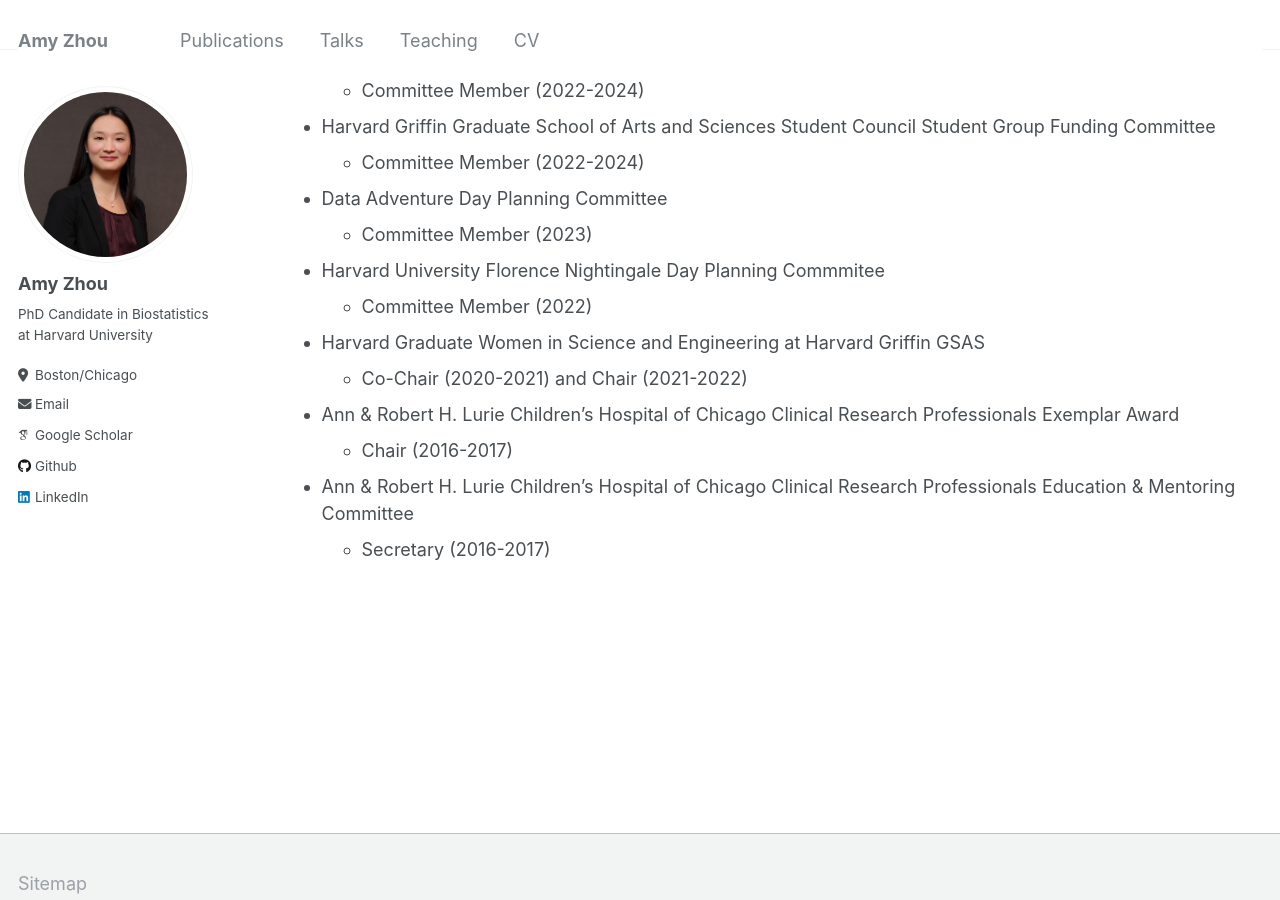
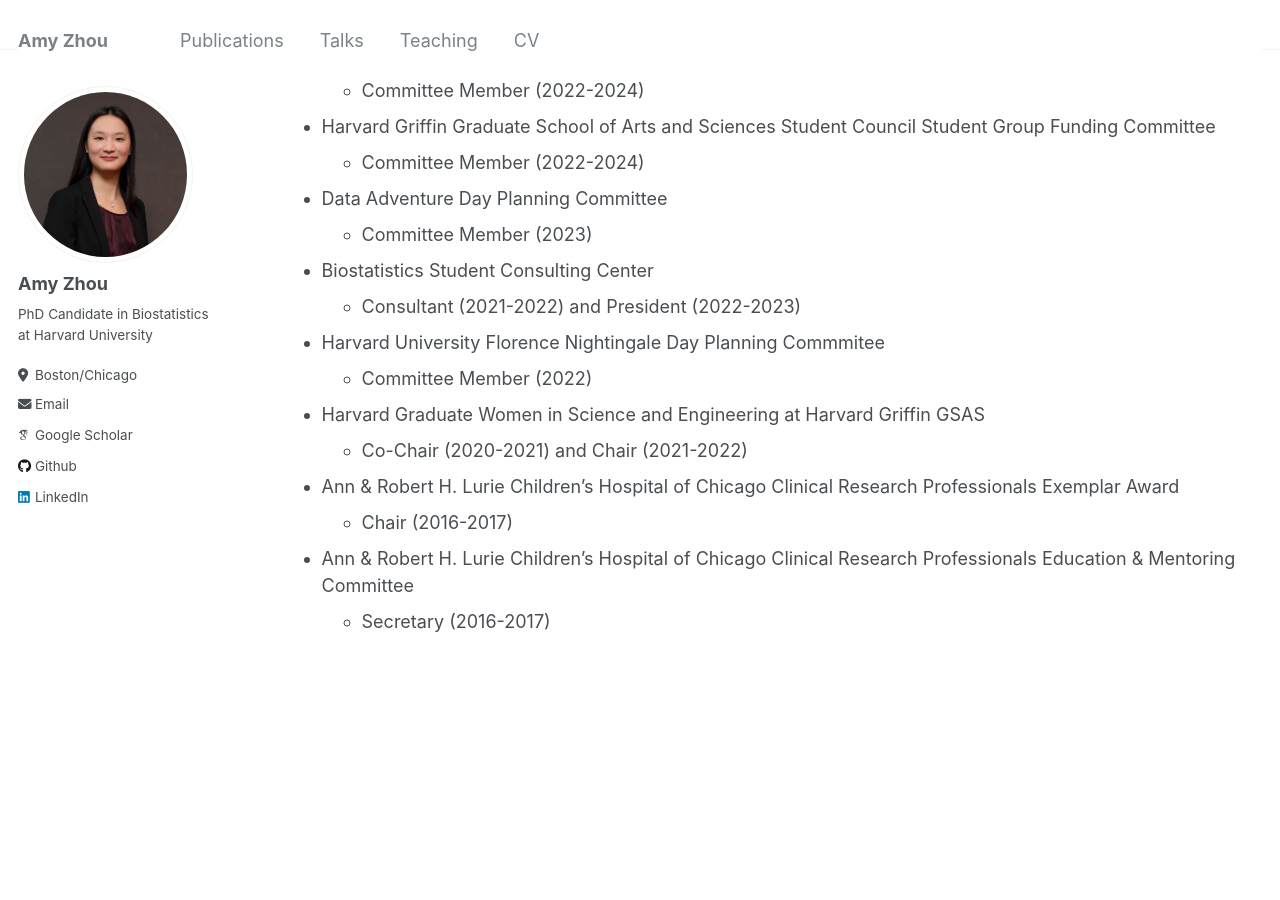
Before and after one commit to am-zhou/am-zhou.github.io, a Jekyll site: the page built from _pages/cv.md, in a window 1280 px wide and 900 px high, scrolled down 2577 px. Built offline with Jekyll 4.4.1, drawn with Linux system fonts in a browser that asks for light colours; some web fonts are replaced.

Commit message:
Update cv.md

```diff
--- a/_pages/cv.md
+++ b/_pages/cv.md
@@ -71,6 +71,8 @@ Service and Leadership
   * Committee Member (2022-2024)
 * Data Adventure Day Planning Committee
   * Committee Member (2023)
+* Biostatistics Student Consulting Center
+  * Consultant (2021-2022) and President (2022-2023)
 * Harvard University Florence Nightingale Day Planning Commmitee
   * Committee Member (2022)
 * Harvard Graduate Women in Science and Engineering at Harvard Griffin GSAS
```
